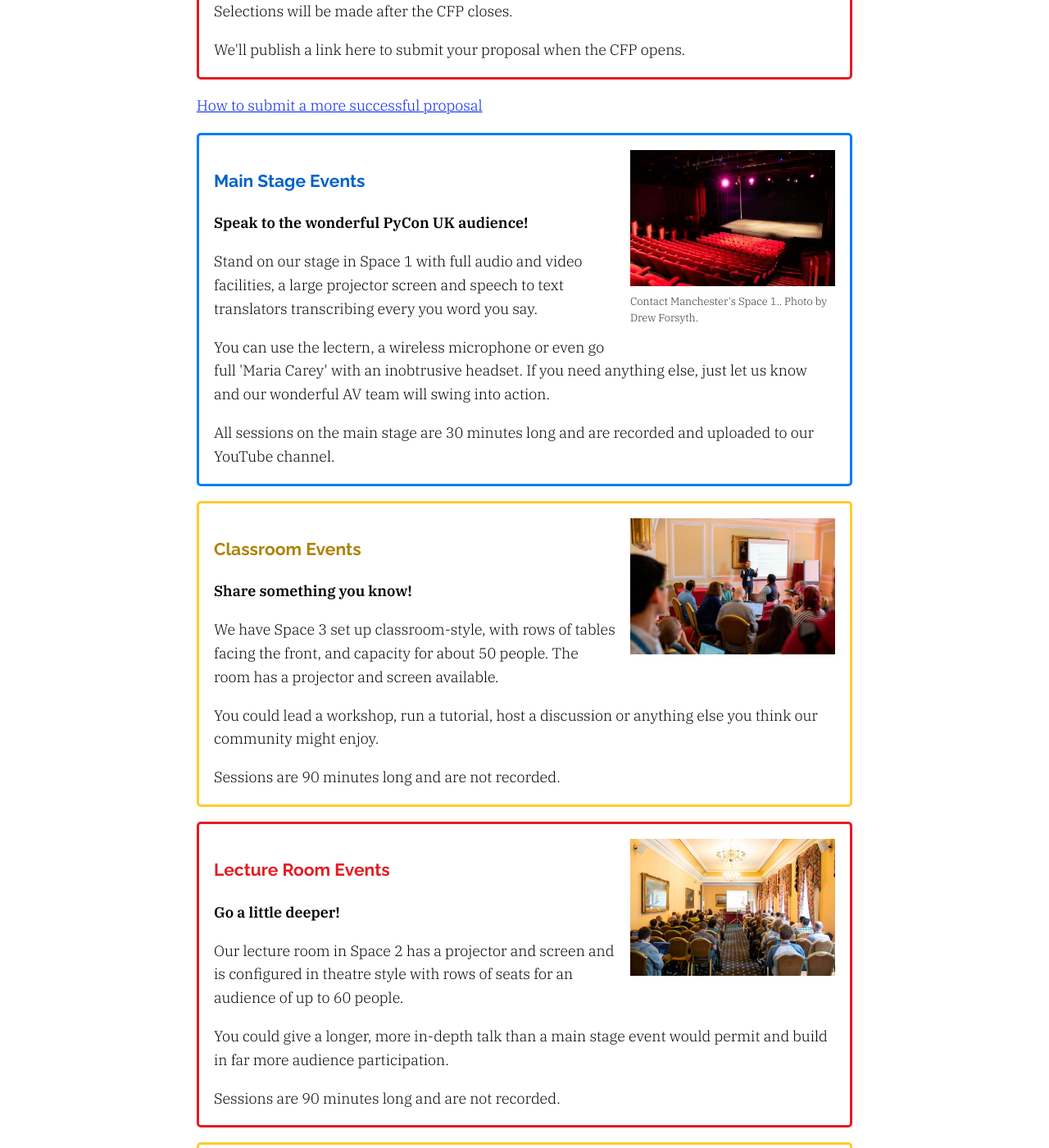
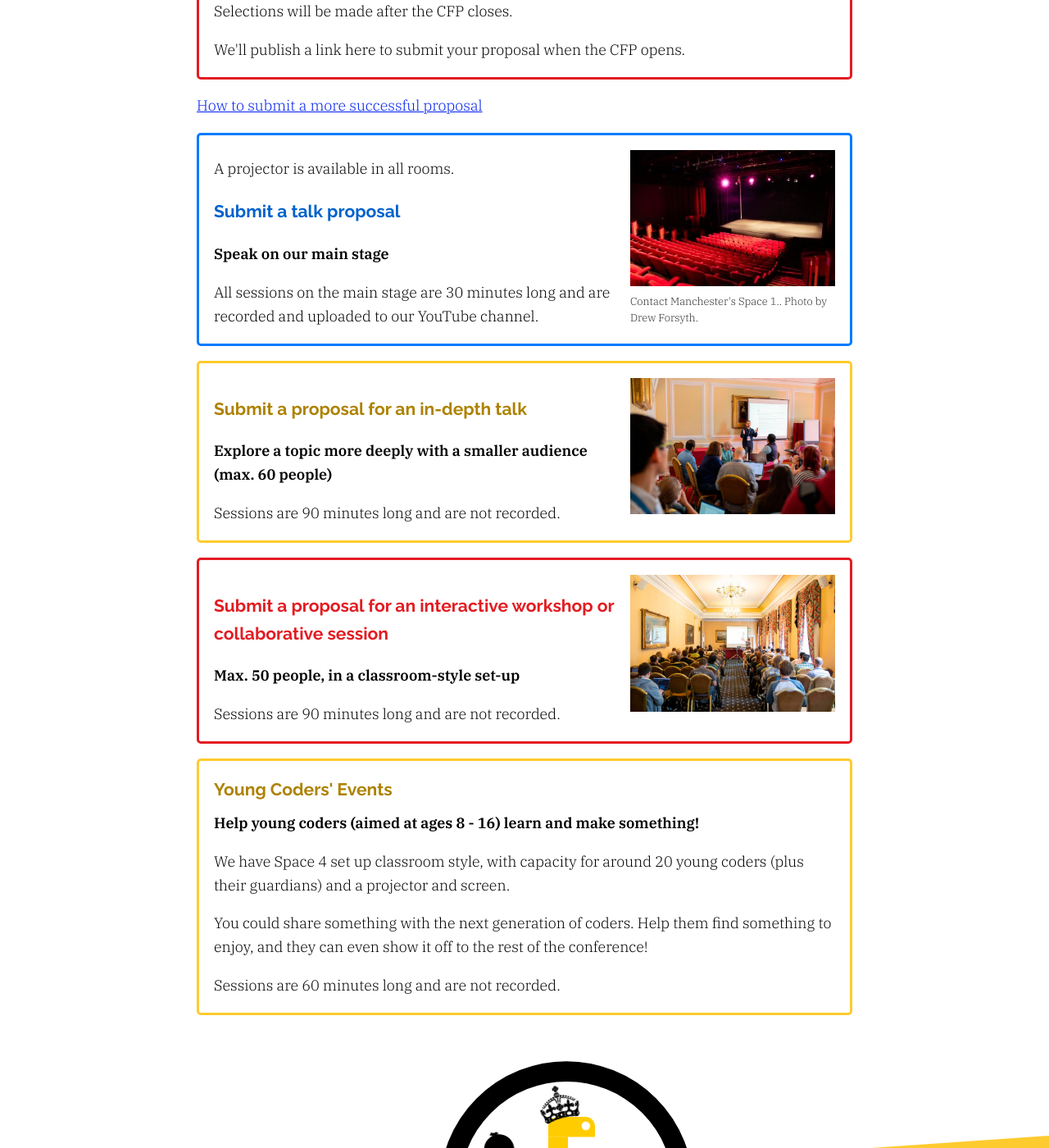
Before and after one commit to gma/2025.pyconuk.org, a Jekyll site: the page built from src/call-for-proposals.md, in a window 1280 px wide and 1400 px high, scrolled down 629 px. Shown: the whole window at 82% size. Built offline with Jekyll 4.4.1, drawn with Linux system fonts in a browser that asks for light colours.

Commit message:
Update call-for-proposals.md

```diff
--- a/src/call-for-proposals.md
+++ b/src/call-for-proposals.md
@@ -26,10 +26,10 @@ title: Call for Proposals
     </figcaption>
   </figure>
 
-  <h3>Main Stage Events</h3>
-  <p><strong>Speak to the wonderful PyCon UK audience!</strong></p>
-  <p>Stand on our stage in Space 1 with full audio and video facilities, a large projector screen and speech to text translators transcribing every you word you say.</p>
-  <p>You can use the lectern, a wireless microphone or even go full 'Maria Carey' with an inobtrusive headset. If you need anything else, just let us know and our wonderful AV team will swing into action.</p>
+  <p>A projector is available in all rooms.</p>
+
+  <h3>Submit a talk proposal</h3>
+  <p><strong>Speak on our main stage</strong></p>
   <p>All sessions on the main stage are 30 minutes long and are recorded and uploaded to our YouTube channel.</p>
 </div>
 
@@ -38,10 +38,8 @@ title: Call for Proposals
     <img src="/images/workshop.jpg" alt="Two people can be seen sitting at desks, intent upon their laptops as they work on the workshop in Cardiff City Hall. A large screen shows information pertaining to the workshop.">
   </figure>
 
-  <h3>Classroom Events</h3>
-  <p><strong>Share something you know!</strong></p>
-  <p>We have Space 3 set up classroom-style, with rows of tables facing the front, and capacity for about 50 people.  The room has a projector and screen available.</p>
-  <p>You could lead a workshop, run a tutorial, host a discussion or anything else you think our community might enjoy.</p>
+  <h3>Submit a proposal for an in-depth talk</h3>
+  <p><strong>Explore a topic more deeply with a smaller audience (max. 60 people)</strong></p>
   <p>Sessions are 90 minutes long and are not recorded.</p>
 </div>
 
@@ -49,10 +47,8 @@ title: Call for Proposals
   <figure>
     <img src="/images/room_d.jpg" alt="A person talking to an audience in Cardiff City Hall with a projector screen behind them a flipchart to their right.">
   </figure>
-  <h3>Lecture Room Events</h3>
-  <p><strong>Go a little deeper!</strong></p>
-  <p>Our lecture room in Space 2 has a projector and screen and is configured in theatre style with rows of seats for an audience of up to 60 people.</p>
-  <p>You could give a longer, more in-depth talk than a main stage event would permit and build in far more audience participation.</p>
+  <h3>Submit a proposal for an interactive workshop or collaborative session</h3>
+  <p><strong>Max. 50 people, in a classroom-style set-up</strong></p>
   <p>Sessions are 90 minutes long and are not recorded.</p>
 </div>
 
```
